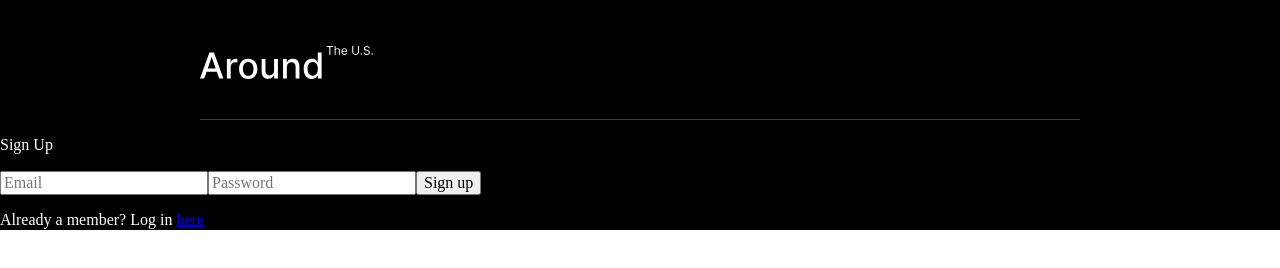
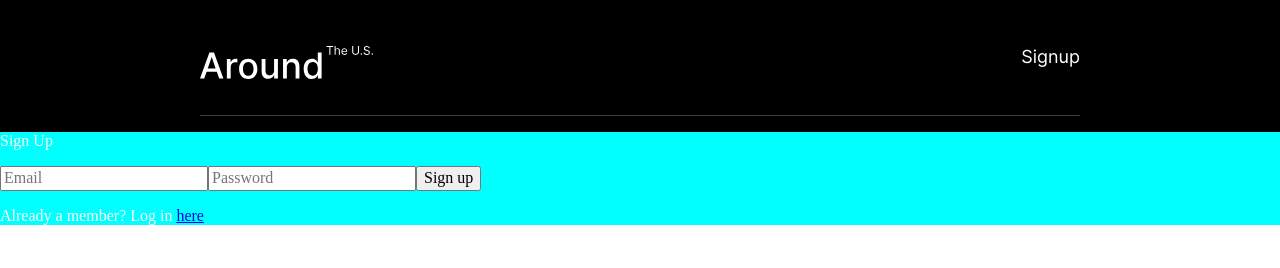
Before and after one commit to WilhelminaTetteh/react-around-auth, a React app: page /signup in a window 1280 px wide. Built offline with nearby package versions, Linux system fonts and the light colour scheme; no server answers.

Commit message:
refactor register

```diff
--- /dev/null
+++ b/src/blocks/header/__signup/header__signup.css
@@ -0,0 +1,21 @@
+.header__signup {
+  font-family: "Inter", Arial, Helvetica, sans-serif;
+  font-style: normal;
+  font-weight: normal;
+  font-size: 18px;
+  line-height: 22px;
+  color: #ffffff;
+  text-decoration: none;
+}
+.header__signup:visited {
+  color: #ffffff;
+  text-decoration: none;
+}
+.header__signup:hover {
+  color: #ffffff;
+  text-decoration: none;
+}
+.header__signup:active {
+  color: #ffffff;
+  text-decoration: none;
+}
--- a/src/blocks/header/header.css
+++ b/src/blocks/header/header.css
@@ -1,9 +1,13 @@
+@import url("./__signup/header__signup.css");
+
 .header {
   max-width: 880px;
   margin: 0 auto;
   padding-top: 46px;
   padding-bottom: 36px;
   border-bottom: 1px solid rgba(84, 84, 84, 0.7);
+  display: flex;
+  justify-content: space-between;
 }
 
 @media screen and (max-width: 425px) {
--- /dev/null
+++ b/src/blocks/register/register.css
@@ -0,0 +1,6 @@
+.register {
+  background-color: aqua;
+}
+.register__title{
+
+}
--- a/src/components/Header.js
+++ b/src/components/Header.js
@@ -1,9 +1,15 @@
 import logo from "../images/logo.svg";
-
+import { Link } from "react-router-dom";
 function Header() {
   return (
     <header className="header">
       <img className="logo" src={logo} alt="logo" />
+      <div style={{ display: "flex" }}>
+        {/* <p>email@email.com</p> */}
+        <Link to="/signup" className="header__signup">
+          Signup
+        </Link>
+      </div>
     </header>
   );
 }
--- a/src/index.css
+++ b/src/index.css
@@ -10,3 +10,4 @@
 @import url(./blocks/modal/_open/modal_open.css);
 @import url(./blocks/form/form.css);
 @import url(./blocks/avatar/avatar.css);
+@import url(./blocks/register/register.css);
```
Lines whose indentation alone changed are shown as unchanged.
